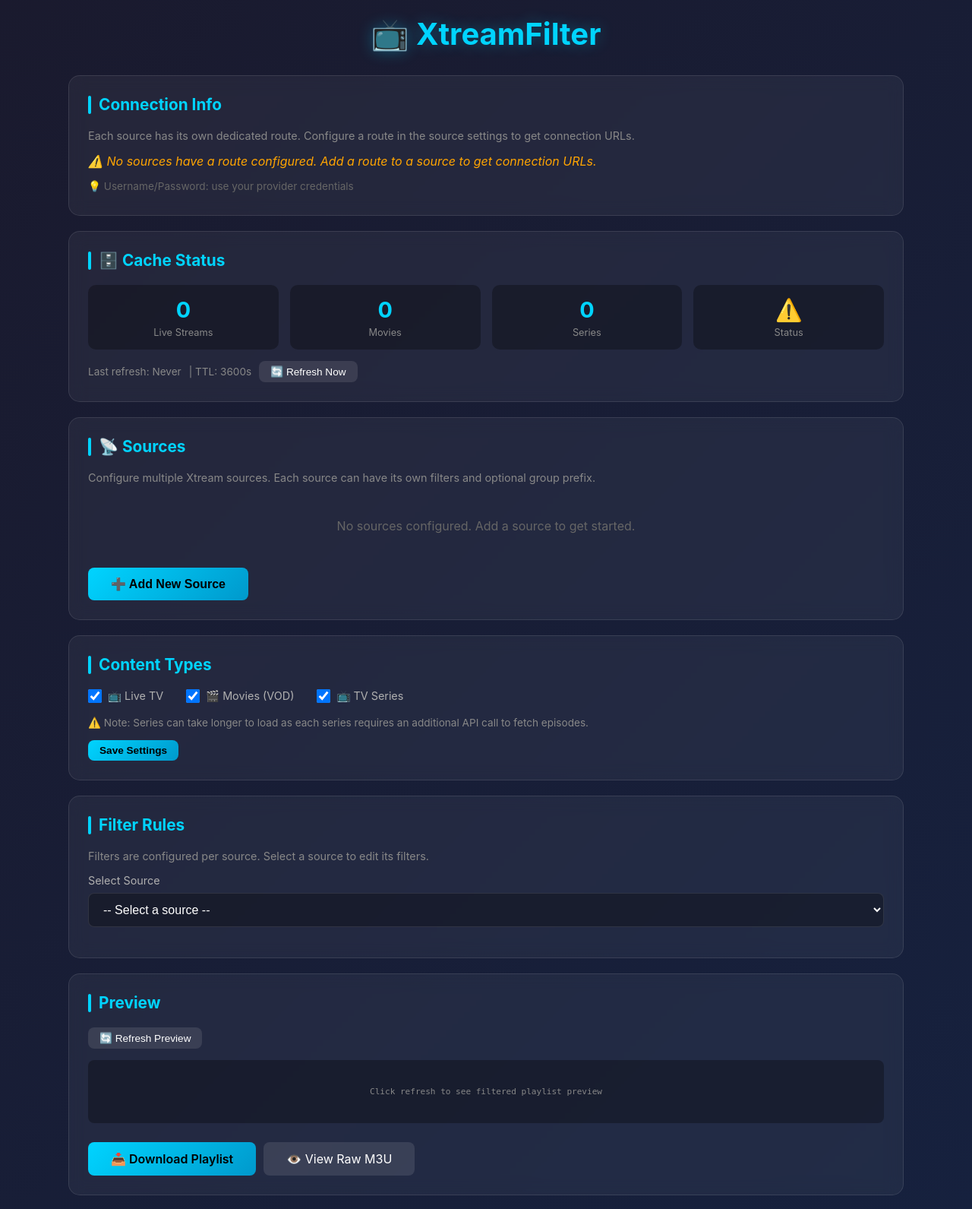
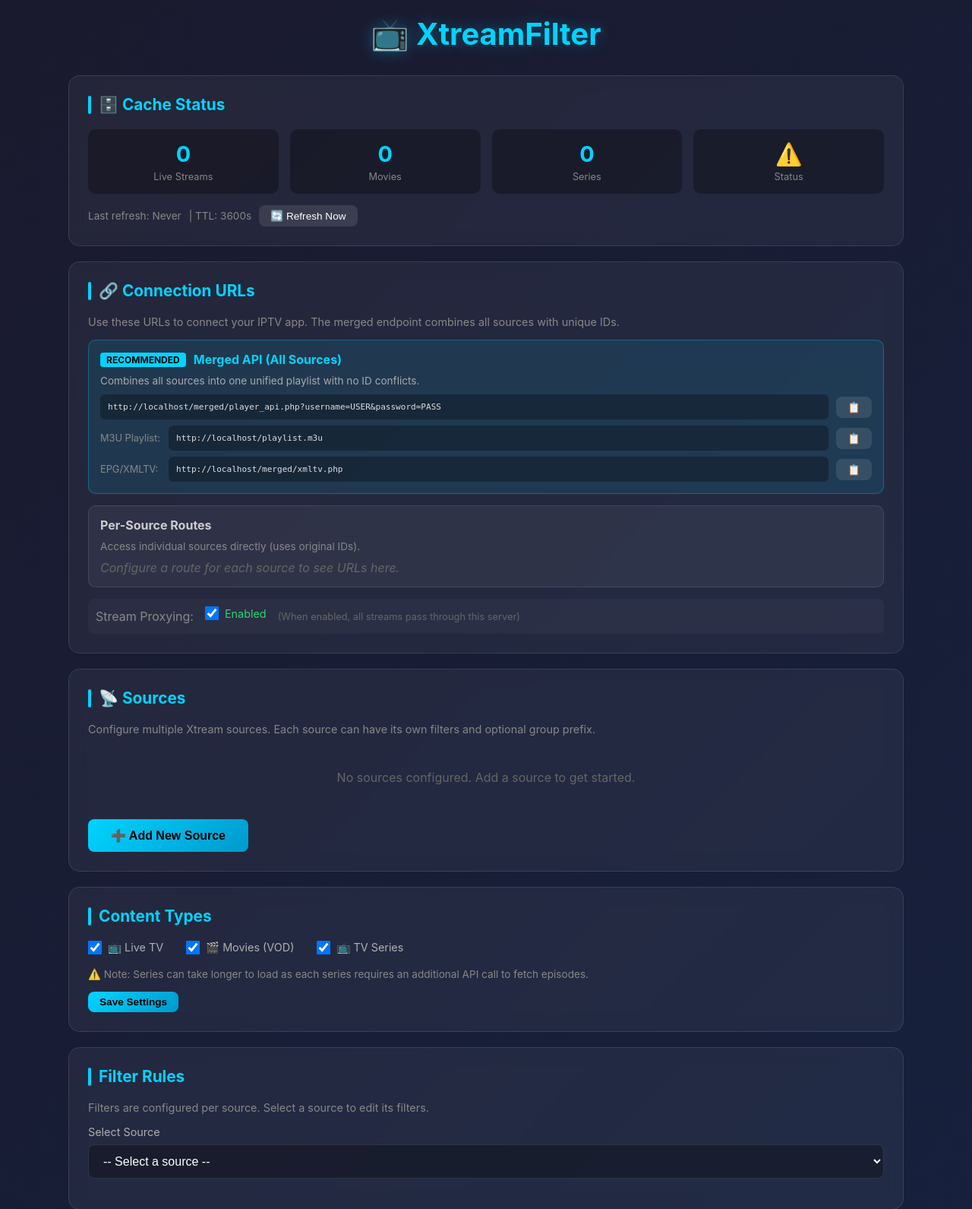
Before and after one commit to SpanishST/xtreamfilter, a Flask app: page / in a window 1280 px wide. Shown: the top 1591 px of the page at 76% size. Run offline with Flask 3, Linux system fonts and the light colour scheme; data that the repository does not hold is empty.

Commit message:
feat: Optimize streaming performance with increased chunk size and enhanced proxy handling

```diff
--- a/app/main.py
+++ b/app/main.py
@@ -30,8 +30,9 @@ HEADERS = {
     "Connection": "keep-alive",
 }
 
-# Stream chunk size for proxying (64KB)
-STREAM_CHUNK_SIZE = 65536
+# Stream chunk size for proxying
+# 1MB chunks work better for high-bitrate 4K streams
+STREAM_CHUNK_SIZE = 1024 * 1024  # 1MB
 
 # Virtual ID offset for merged playlists (10 million per source)
 # This allows up to 10 million streams per source before collision
@@ -169,12 +170,20 @@ def proxy_stream(upstream_url, stream_type="live"):
             else:
                 response_headers["Content-Type"] = "video/mp4"
 
-        # Create streaming response
+        # Add headers to prevent buffering issues
+        response_headers["X-Accel-Buffering"] = "no"  # Disable nginx buffering
+        response_headers["Cache-Control"] = "no-cache, no-store"
+
+        # Create streaming response with optimized generator
         def generate():
             try:
+                # Use larger chunks for better throughput
                 for chunk in upstream_response.iter_content(chunk_size=STREAM_CHUNK_SIZE):
                     if chunk:
                         yield chunk
+            except GeneratorExit:
+                # Client disconnected - this is normal
+                pass
             except Exception as e:
                 logger.warning(f"Stream proxy error: {e}")
             finally:
@@ -184,6 +193,7 @@ def proxy_stream(upstream_url, stream_type="live"):
             generate(),
             status=upstream_response.status_code,
             headers=response_headers,
+            direct_passthrough=True,  # Bypass Flask's response processing for better performance
         )
 
     except requests.exceptions.Timeout:
--- a/app/templates/index.html
+++ b/app/templates/index.html
@@ -677,21 +677,6 @@
     <div class="container">
         <h1>📺 XtreamFilter</h1>
 
-        <!-- Connection Info Card -->
-        <div class="card">
-            <h2>Connection Info</h2>
-            <p style="color: #888; font-size: 0.9em; margin-bottom: 15px;">
-                Each source has its own dedicated route. Configure a route in the source settings to get connection URLs.
-            </p>
-
-            <div id="connection-info-list">
-                <!-- Connection info per source will be rendered here by JavaScript -->
-                <p style="color: #666; font-style: italic;">Loading sources...</p>
-            </div>
-
-            <p style="margin: 15px 0 5px 0; color: #666; font-size: 0.85em;">💡 Username/Password: use your provider credentials</p>
-        </div>
-
         <!-- Cache Status Card -->
         <div class="card">
             <h2>🗄️ Cache Status</h2>
@@ -732,6 +717,60 @@
                 <span style="color: #888; font-size: 0.85em;">Last refresh: <span id="cache-last-refresh">Never</span></span>
                 <span style="color: #888; font-size: 0.85em;">| TTL: <span id="cache-ttl">-</span>s</span>
                 <button type="button" class="btn btn-secondary btn-sm" onclick="refreshCache()" id="refresh-cache-btn">🔄 Refresh Now</button>
+            </div>
+        </div>
+
+        <!-- Connection URLs Card -->
+        <div class="card">
+            <h2>🔗 Connection URLs</h2>
+            <p style="color: #888; font-size: 0.9em; margin-bottom: 15px;">
+                Use these URLs to connect your IPTV app. The merged endpoint combines all sources with unique IDs.
+            </p>
+
+            <div style="display: flex; flex-direction: column; gap: 15px;">
+                <!-- Merged API (Recommended) -->
+                <div style="background: rgba(0, 212, 255, 0.1); border: 1px solid rgba(0, 212, 255, 0.3); border-radius: 10px; padding: 15px;">
+                    <div style="display: flex; align-items: center; gap: 10px; margin-bottom: 10px;">
+                        <span style="background: #00d4ff; color: #000; padding: 2px 8px; border-radius: 4px; font-size: 0.75em; font-weight: bold;">RECOMMENDED</span>
+                        <strong style="color: #00d4ff;">Merged API (All Sources)</strong>
+                    </div>
+                    <p style="color: #aaa; font-size: 0.85em; margin-bottom: 10px;">Combines all sources into one unified playlist with no ID conflicts.</p>
+                    <div style="display: flex; flex-direction: column; gap: 8px;">
+                        <div style="display: flex; align-items: center; gap: 10px;">
+                            <code id="merged-api-url" style="flex: 1; background: rgba(0,0,0,0.3); padding: 10px; border-radius: 6px; font-size: 0.85em; overflow-x: auto; white-space: nowrap;">Loading...</code>
+                            <button type="button" class="btn btn-secondary btn-sm" onclick="copyToClipboard('merged-api-url')" title="Copy">📋</button>
+                        </div>
+                        <div style="display: flex; align-items: center; gap: 10px;">
+                            <span style="color: #888; font-size: 0.8em; min-width: 80px;">M3U Playlist:</span>
+                            <code id="merged-m3u-url" style="flex: 1; background: rgba(0,0,0,0.3); padding: 10px; border-radius: 6px; font-size: 0.85em; overflow-x: auto; white-space: nowrap;">Loading...</code>
+                            <button type="button" class="btn btn-secondary btn-sm" onclick="copyToClipboard('merged-m3u-url')" title="Copy">📋</button>
+                        </div>
+                        <div style="display: flex; align-items: center; gap: 10px;">
+                            <span style="color: #888; font-size: 0.8em; min-width: 80px;">EPG/XMLTV:</span>
+                            <code id="merged-epg-url" style="flex: 1; background: rgba(0,0,0,0.3); padding: 10px; border-radius: 6px; font-size: 0.85em; overflow-x: auto; white-space: nowrap;">Loading...</code>
+                            <button type="button" class="btn btn-secondary btn-sm" onclick="copyToClipboard('merged-epg-url')" title="Copy">📋</button>
+                        </div>
+                    </div>
+                </div>
+
+                <!-- Per-Source Routes -->
+                <div style="background: rgba(255, 255, 255, 0.05); border: 1px solid rgba(255, 255, 255, 0.1); border-radius: 10px; padding: 15px;">
+                    <strong style="color: #ccc;">Per-Source Routes</strong>
+                    <p style="color: #888; font-size: 0.85em; margin: 10px 0;">Access individual sources directly (uses original IDs).</p>
+                    <div id="source-urls-list" style="display: flex; flex-direction: column; gap: 8px;">
+                        <span style="color: #666; font-style: italic;">Configure a route for each source to see URLs here.</span>
+                    </div>
+                </div>
+
+                <!-- Proxy Status -->
+                <div style="display: flex; align-items: center; gap: 15px; padding: 10px; background: rgba(255,255,255,0.03); border-radius: 8px;">
+                    <span style="color: #888;">Stream Proxying:</span>
+                    <label style="display: flex; align-items: center; gap: 8px; cursor: pointer;">
+                        <input type="checkbox" id="proxy-enabled-toggle" onchange="toggleProxyMode(this.checked)" style="width: 18px; height: 18px;">
+                        <span id="proxy-status-label" style="color: #2ed573;">Enabled</span>
+                    </label>
+                    <span style="color: #666; font-size: 0.8em;">(When enabled, all streams pass through this server)</span>
+                </div>
             </div>
         </div>
 
@@ -1067,42 +1106,63 @@
         }
 
         function renderConnectionInfo() {
-            const container = document.getElementById('connection-info-list');
             const baseUrl = window.location.origin;
 
+            // Update merged URLs
+            document.getElementById('merged-api-url').textContent = `${baseUrl}/merged/player_api.php?username=USER&password=PASS`;
+            document.getElementById('merged-m3u-url').textContent = `${baseUrl}/playlist.m3u`;
+            document.getElementById('merged-epg-url').textContent = `${baseUrl}/merged/xmltv.php`;
+
+            // Update per-source URLs
+            const sourceUrlsContainer = document.getElementById('source-urls-list');
             const sourcesWithRoutes = sourcesData.filter(s => s.route);
 
             if (sourcesWithRoutes.length === 0) {
-                container.innerHTML = '<p style="color: #ffa502; font-style: italic;">⚠️ No sources have a route configured. Add a route to a source to get connection URLs.</p>';
-                return;
-            }
-
-            let html = '';
-            for (const source of sourcesWithRoutes) {
-                const filteredUrl = `${baseUrl}/${source.route}`;
-                const fullUrl = `${baseUrl}/${source.route}/full`;
-                const filteredId = `conn-filtered-${source.id}`;
-                const fullId = `conn-full-${source.id}`;
-
-                html += `
-                    <div style="background: rgba(0,0,0,0.2); padding: 15px; border-radius: 8px; margin-bottom: 15px; border: 1px solid rgba(255,255,255,0.1);">
-                        <h3 style="color: #00d4ff; margin: 0 0 12px 0; font-size: 1em;">📡 ${source.name || 'Unnamed'}</h3>
-
-                        <p style="color: #2ed573; margin: 0 0 8px 0; font-size: 0.9em;">🎯 Filtered (with filters applied):</p>
-                        <div class="url-box" style="margin-bottom: 12px;">
-                            <code id="${filteredId}">${filteredUrl}</code>
-                            <button class="copy-btn" onclick="copyToClipboard('${filteredId}')">Copy</button>
+                sourceUrlsContainer.innerHTML = '<span style="color: #666; font-style: italic;">Configure a route for each source to see URLs here.</span>';
+            } else {
+                let sourceHtml = '';
+                for (const source of sourcesWithRoutes) {
+                    const apiUrl = `${baseUrl}/${source.route}/player_api.php`;
+                    sourceHtml += `
+                        <div style="display: flex; align-items: center; gap: 10px;">
+                            <span style="color: #00d4ff; font-size: 0.85em; min-width: 120px;">${source.name || source.route}:</span>
+                            <code id="source-url-${source.id}" style="flex: 1; background: rgba(0,0,0,0.3); padding: 8px; border-radius: 6px; font-size: 0.8em; overflow-x: auto; white-space: nowrap;">${apiUrl}</code>
+                            <button type="button" class="btn btn-secondary btn-sm" onclick="copyToClipboard('source-url-${source.id}')" title="Copy">📋</button>
                         </div>
-
-                        <p style="color: #ffa502; margin: 0 0 8px 0; font-size: 0.9em;">📦 Unfiltered (full catalog):</p>
-                        <div class="url-box">
-                            <code id="${fullId}">${fullUrl}</code>
-                            <button class="copy-btn" onclick="copyToClipboard('${fullId}')">Copy</button>
-                        </div>
-                    </div>
-                `;
-            }
-            container.innerHTML = html;
+                    `;
+                }
+                sourceUrlsContainer.innerHTML = sourceHtml;
+            }
+
+            // Load proxy status
+            loadProxyStatus();
+        }
+
+        function loadProxyStatus() {
+            fetch('/api/options/proxy')
+                .then(r => r.json())
+                .then(data => {
+                    const enabled = data.proxy_enabled !== false;
+                    document.getElementById('proxy-enabled-toggle').checked = enabled;
+                    document.getElementById('proxy-status-label').textContent = enabled ? 'Enabled' : 'Disabled';
+                    document.getElementById('proxy-status-label').style.color = enabled ? '#2ed573' : '#ff6b6b';
+                })
+                .catch(() => {});
+        }
+
+        function toggleProxyMode(enabled) {
+            fetch('/api/options/proxy', {
+                method: 'POST',
+                headers: { 'Content-Type': 'application/json' },
+                body: JSON.stringify({ enabled: enabled })
+            })
+            .then(r => r.json())
+            .then(data => {
+                const isEnabled = data.proxy_enabled !== false;
+                document.getElementById('proxy-status-label').textContent = isEnabled ? 'Enabled' : 'Disabled';
+                document.getElementById('proxy-status-label').style.color = isEnabled ? '#2ed573' : '#ff6b6b';
+            })
+            .catch(() => {});
         }
 
         function updateFilterSourceSelect() {
```
Also changed, not shown: 1 other file.
